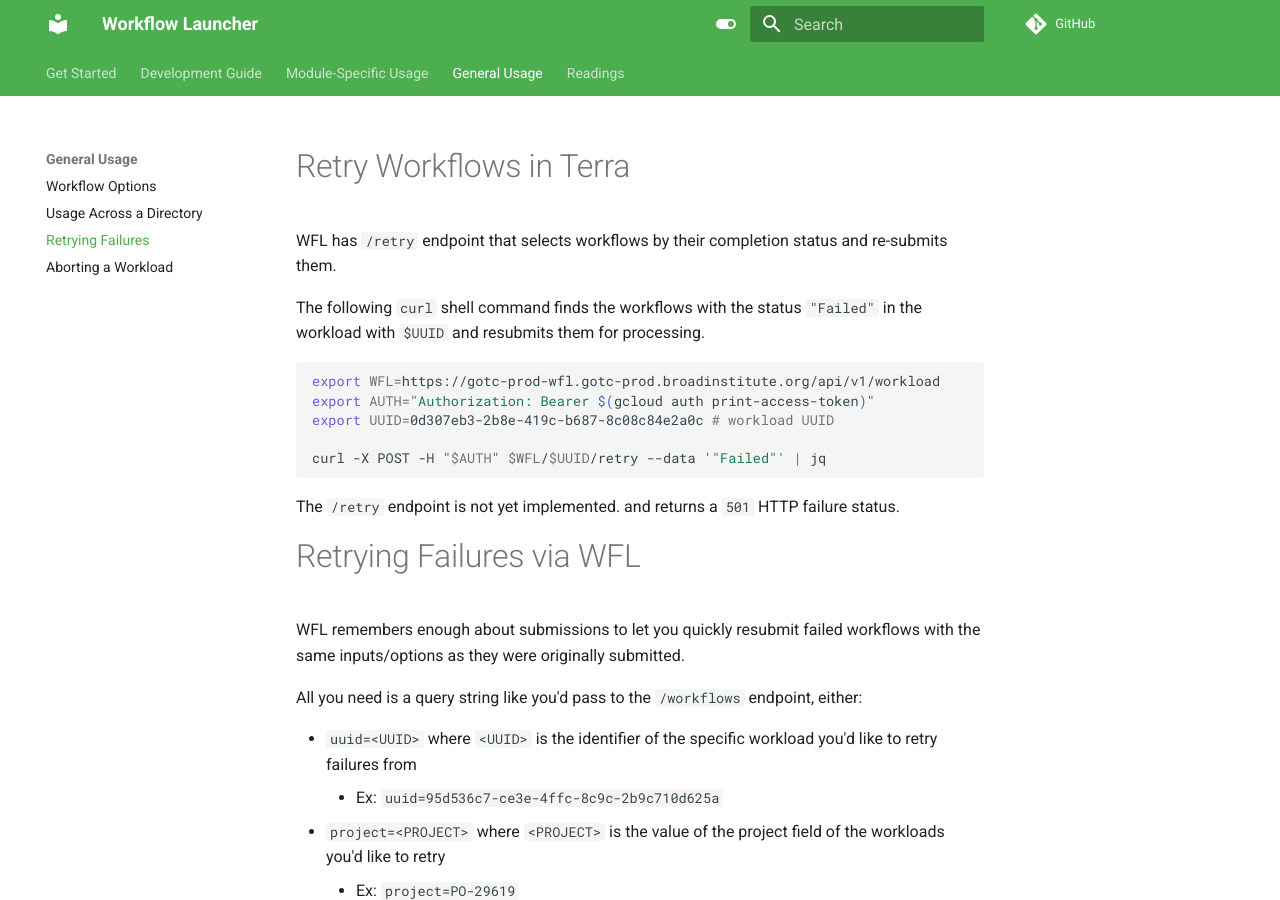
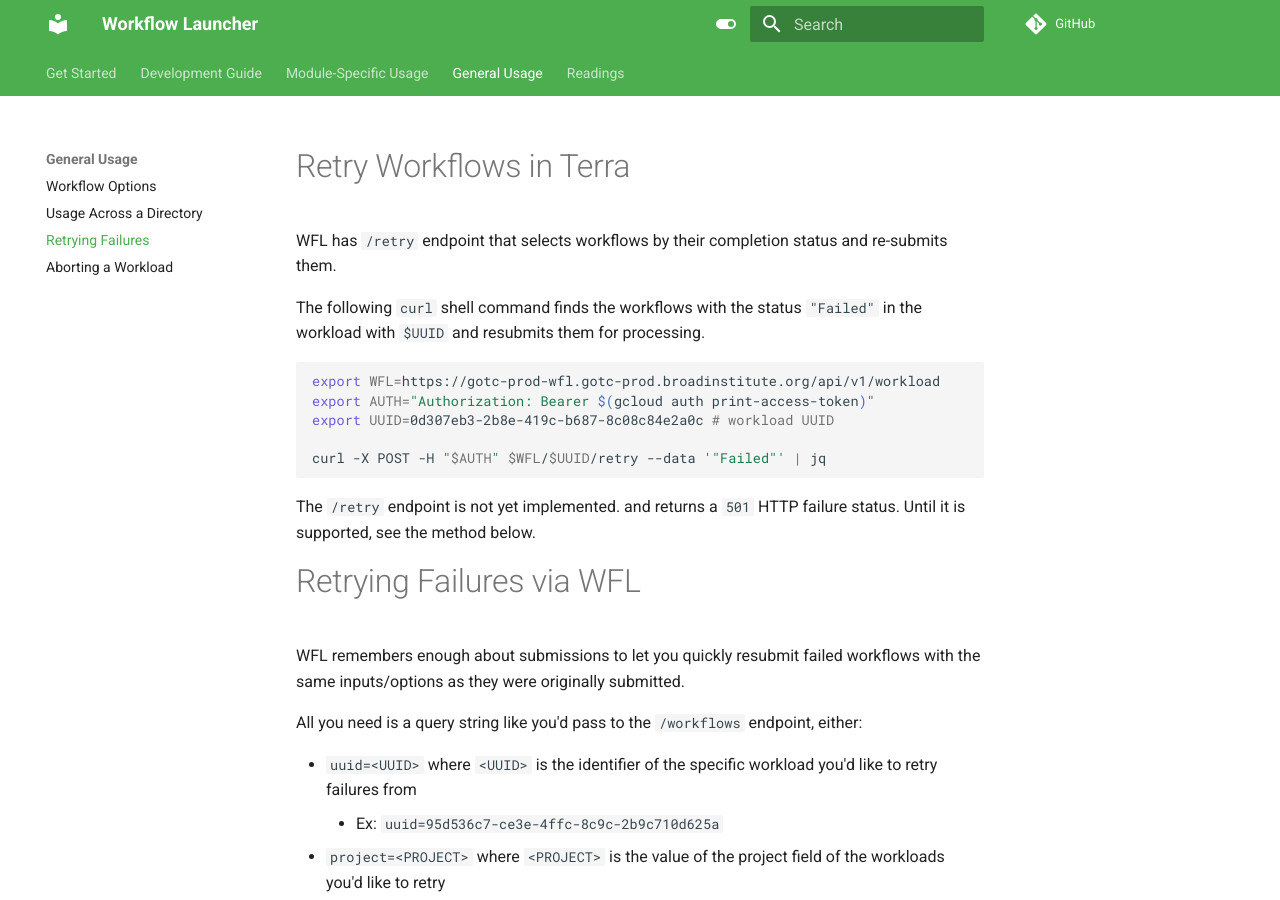
Before and after one commit to broadinstitute/wfl, an MkDocs documentation site: the page built from docs/md/usage-retry.md, in a window 1280 px wide and 900 px high. Built offline with MkDocs 1.6.1 and Material for MkDocs 9.7.7, drawn with Linux system fonts in a browser that asks for light colours; comment, search, counter and statistics services are not loaded.

Commit message:
Uh ... See below.

```diff
--- a/docs/md/usage-retry.md
+++ b/docs/md/usage-retry.md
@@ -20,6 +20,8 @@ curl -X POST -H "$AUTH" $WFL/$UUID/retry --data '"Failed"' | jq
 
 The `/retry` endpoint is not yet implemented.
 and returns a `501` HTTP failure status.
+Until it is supported,
+see the method below.
 
 # Retrying Failures via WFL
 
```
